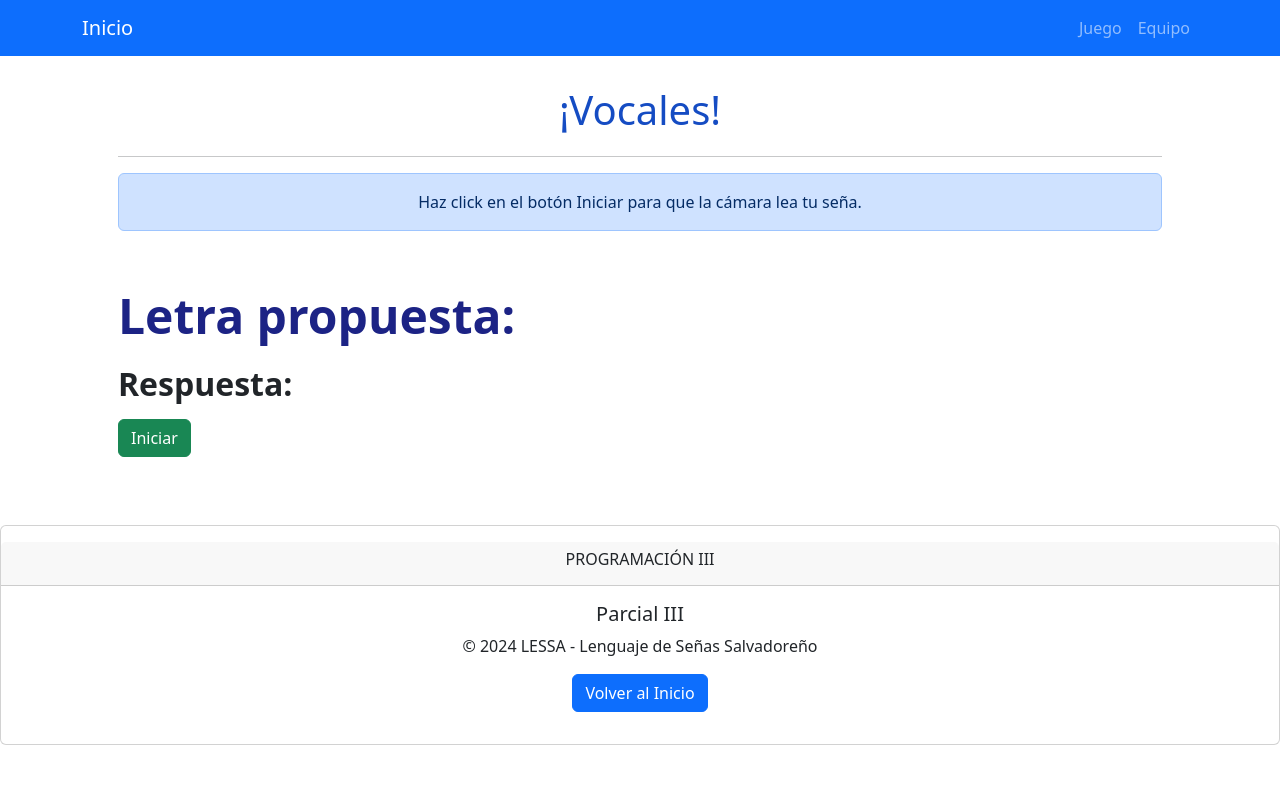
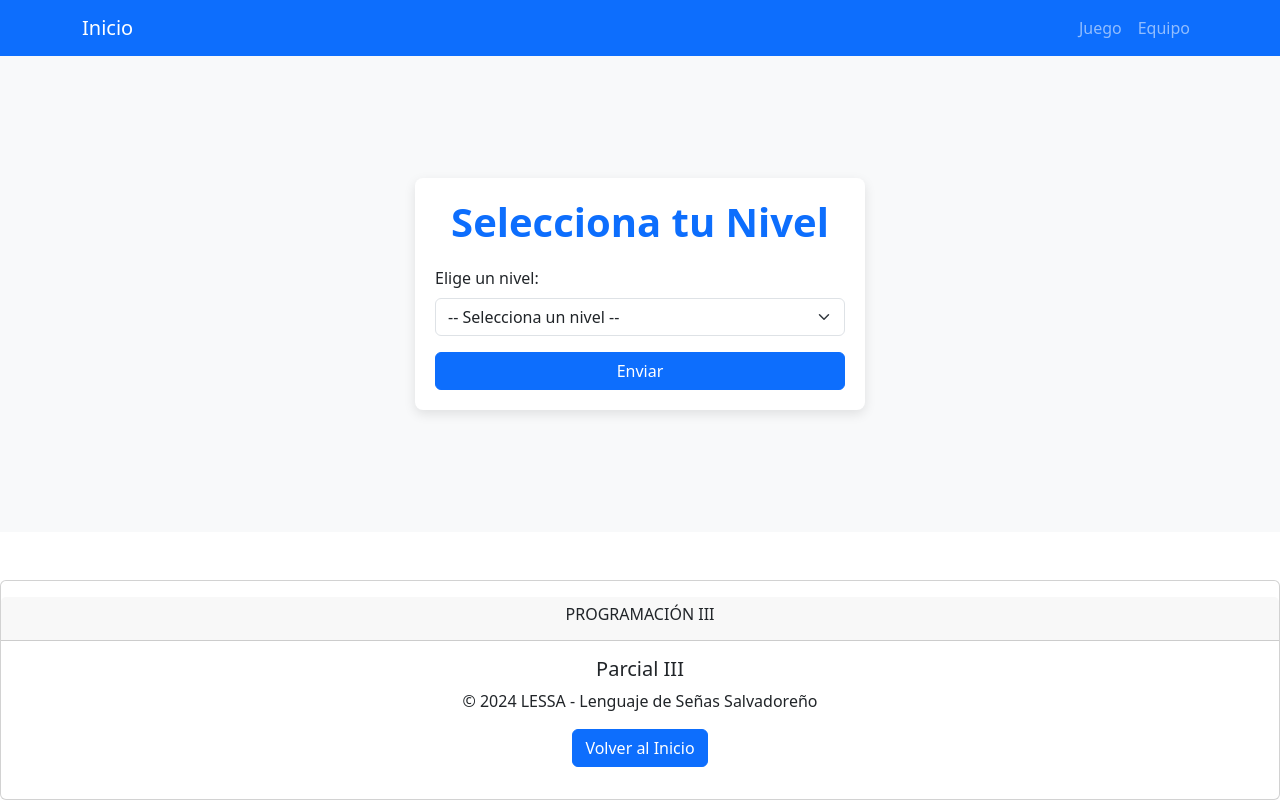
Before and after one commit to Emerson1423/proyectofinal1, a Flask app: page /nivelPri in a window 1280 px wide. Run offline with Flask 3, Linux system fonts and the light colour scheme.

Commit message:
Update nivelPri.html

```diff
--- a/templates/nivelPri.html
+++ b/templates/nivelPri.html
@@ -1,181 +1,89 @@
 <!DOCTYPE html>
-<html lang="en">
+<html lang="es">
 
 <head>
     <meta charset="UTF-8">
     <meta name="viewport" content="width=device-width, initial-scale=1.0">
-    <title>Nivel Principiante</title>
-    <link rel="icon" href="{{ url_for('static', filename='icono_lv1.png') }}" type="image/x-icon">
+    <title>Seleccionar Nivel</title>
+    <link rel="icon" href="{{ url_for('static', filename='selecion_icono.png') }}" type="image/x-icon">
+    <link rel="stylesheet" href="{{ url_for('static', filename='style.css') }}">
     <link href="https://cdn.jsdelivr.net/npm/bootstrap@5.3.3/dist/css/bootstrap.min.css" rel="stylesheet">
     <style>
-        .resultado {
-            font-size: 2em;
-            font-weight: bold;
-            margin-top: 20px;
+        body {
+            margin: 0;
+            padding: 0;
+            font-family: Arial, sans-serif;
+            display: flex;
+            flex-direction: column;
+            min-height: 100vh;
         }
 
-        .letra-propuesta {
-            font-size: 3em;
-            color: #1c2385;
-            font-weight: bold;
-            margin-top: 20px;
+        .main-content {
+            flex: 1;
+            display: flex;
+            justify-content: center;
+            align-items: center;
+            padding: 20px;
+            background-color: #f8f9fa;
         }
 
-        .column {
+        .form-container {
+            max-width: 450px;
+            width: 100%;
             padding: 20px;
+            background-color: #ffffff;
+            border-radius: 8px;
+            box-shadow: 0 4px 12px rgba(0, 0, 0, 0.1);
+        }
+
+        .form-container h1 {
+            color: #0d6efd;
+            font-weight: 600;
+            margin-bottom: 20px;
+            text-align: center;
+        }
+
+        .btn-primary {
+            background-color: #0d6efd;
+            border-color: #0d6efd;
+            transition: background-color 0.3s;
+        }
+
+        .btn-primary:hover {
+            background-color: #0b5ed7;
+            border-color: #0b5ed7;
+        }
+
+        footer {
+            margin-top: auto;
         }
     </style>
 </head>
 
 <body>
-    {% include 'header.html' %}
-    <div class="container px-5 mt-4">
-        <center>
-            <span style="font-size: 2.5em; color: #154cc3;">¡Vocales!</span>
-            <hr>
-            <div class="alert alert-primary" role="alert">
-                Haz click en el botón Iniciar para que la cámara lea tu seña.
-            </div>
-        </center>
-
-        <div class="row">
-            <div class="col-md-6 column">
-                <div id="resultado" style="margin-top: 20px;">
-                    <h3 class="letra-propuesta" id="letra-propuesta">Letra propuesta: </h3>
-                    <h4 class="resultado" id="respuesta">Respuesta: </h4>
+    <div>
+        {% include 'header.html' %}
+    </div>
+    <div class="main-content">
+        <div class="form-container">
+            <h1>Selecciona tu Nivel</h1>
+            <form method="POST" action="/redirect">
+                <div class="mb-3">
+                    <label for="nivel" class="form-label">Elige un nivel:</label>
+                    <select id="nivel" name="nivel" class="form-select" required>
+                        <option value="" disabled selected>-- Selecciona un nivel --</option>
+                        <option value="principiante">Principiante</option>
+                        <option value="intermedio">Intermedio</option>
+                        <option value="avanzado">Avanzado</option>
+                    </select>
                 </div>
-                <div class="mt-3">
-                    <button id="nueva-letra" class="btn btn-secondary" style="display: none;">Nueva Letra</button>
-                </div>
-                <button id="camera-toggle" class="btn btn-success" onclick="toggleCamera()">Iniciar</button>
-            </div>
-            <div class="col-md-6 column">
-                <div id="video-container" style="display: none;" >
-                    <img id="camera-feed" src="" style="border: 1px solid black; width: 100%;" alt="Cámara no disponible"/>
-                </div>
-            </div>
+                <button type="submit" class="btn btn-primary w-100">Enviar</button>
+            </form>
         </div>
-
-        <script src="https://cdn.jsdelivr.net/npm/bootstrap@5.3.3/dist/js/bootstrap.bundle.min.js"></script>
-        <script>
-            // Función para actualizar el resultado en la página
-            function actualizarResultado(letra, respuesta) {
-                document.getElementById('letra-propuesta').innerText = 'Letra propuesta: ' + letra;
-                document.getElementById('respuesta').innerText = 'Respuesta: ' + respuesta;
-
-                const signImage = document.getElementById('camera-feed');
-                if (respuesta === "¡correcta!") {
-                    document.getElementById('nueva-letra').style.display = 'block'; // Mostrar el botón de nueva letra
-                    signImage.style.margin = "15px";
-                    signImage.style.border = "5px solid green";
-                }
-                if (respuesta === "incorrecta :(") {
-                    signImage.style.margin = "15px";
-                    signImage.style.border = "5px solid red";
-                }
-            }
-
-            // Evento para obtener una nueva letra
-            document.getElementById('nueva-letra').addEventListener('click', function () {
-                fetch('/nueva_letra') // Llama al endpoint para obtener una nueva letra
-                    .then(response => response.json())
-                    .then(data => {
-                        actualizarResultado(data.letra_propuesta, ""); // Actualiza la letra propuesta
-                        document.getElementById('nueva-letra').style.display = 'none'; // Oculta el botón
-                    });
-            });
-
-            // Función para obtener el resultado desde el servidor
-            function obtenerResultado() {
-                fetch('/get_result')
-                    .then(response => response.json())
-                    .then(data => {
-                        if (data.letra_propuesta) {
-                            actualizarResultado(data.letra_propuesta, data.respuesta);
-                        }
-                    });
-            }
-
-            // Llama a obtenerResultado cada segundo para actualizar la letra y respuesta
-            setInterval(obtenerResultado, 1000);
-        </script>
     </div>
-
-    {% include 'footer.html' %}
-
-    <script>
-        document.addEventListener('DOMContentLoaded', () => {
-            const video = document.getElementById('camera-feed');
-            const videoContainer = document.getElementById('video-container');
-            const toggleButton = document.getElementById('camera-toggle');
-            const letraSpan = document.getElementById('letra');
-            const respuestaSpan = document.getElementById('respuesta');
-
-            let cameraStream = null;
-
-            // Alternar la cámara
-            toggleButton.addEventListener('click', async () => {
-                if (cameraStream) {
-                    // Apagar cámara
-                    cameraStream.getTracks().forEach(track => track.stop());
-                    video.srcObject = null;
-                    cameraStream = null;
-                    toggleButton.innerText = 'Iniciar';
-                    videoContainer.style.display = 'none';
-                } else {
-                    try {
-                        // Encender cámara
-                        cameraStream = await navigator.mediaDevices.getUserMedia({ video: true });
-                        video.srcObject = cameraStream;
-                        video.play();
-                        toggleButton.innerText = 'Cerrar';
-                        videoContainer.style.display = 'block';
-                        iniciarProcesamiento(video);
-                    } catch (error) {
-                        console.error('Error al acceder a la cámara:', error);
-                    }
-                }
-            });
-
-            async function enviarFrame(video) {
-                const canvas = document.createElement('canvas');
-                canvas.width = video.videoWidth;
-                canvas.height = video.videoHeight;
-
-                const ctx = canvas.getContext('2d');
-                ctx.drawImage(video, 0, 0, canvas.width, canvas.height);
-
-                const blob = await new Promise(resolve => canvas.toBlob(resolve, 'image/jpeg'));
-                const formData = new FormData();
-                formData.append('frame', blob);
-
-                const response = await fetch('/procesar_frame', {
-                    method: 'POST',
-                    body: formData,
-                });
-
-                const data = await response.json();
-                console.log('Letra detectada:', data.letra_detectada);
-                console.log('Respuesta:', data.respuesta);
-
-                letraSpan.innerText = data.letra_detectada || 'Ninguna';
-                respuestaSpan.innerText = data.respuesta || 'N/A';
-            }
-
-            function iniciarProcesamiento(video) {
-                setInterval(() => {
-                    if (cameraStream) {
-                        enviarFrame(video);
-                    }
-                }, 1000); // Enviar un frame cada segundo
-            }
-        });
-    </script>
-
-
-
-    <script src="https://cdn.jsdelivr.net/npm/bootstrap@5.3.3/dist/js/bootstrap.bundle.min.js"
-        integrity="sha384-YvpcrYf0tY3lHB60NNkmXc5s9fDVZLESaAA55NDzOxhy9GkcIdslK1eN7N6jIeHz" crossorigin="anonymous"></script>
+    <div>
+        {% include 'footer.html' %}
+    </div>
 </body>
 
 </html>
```
